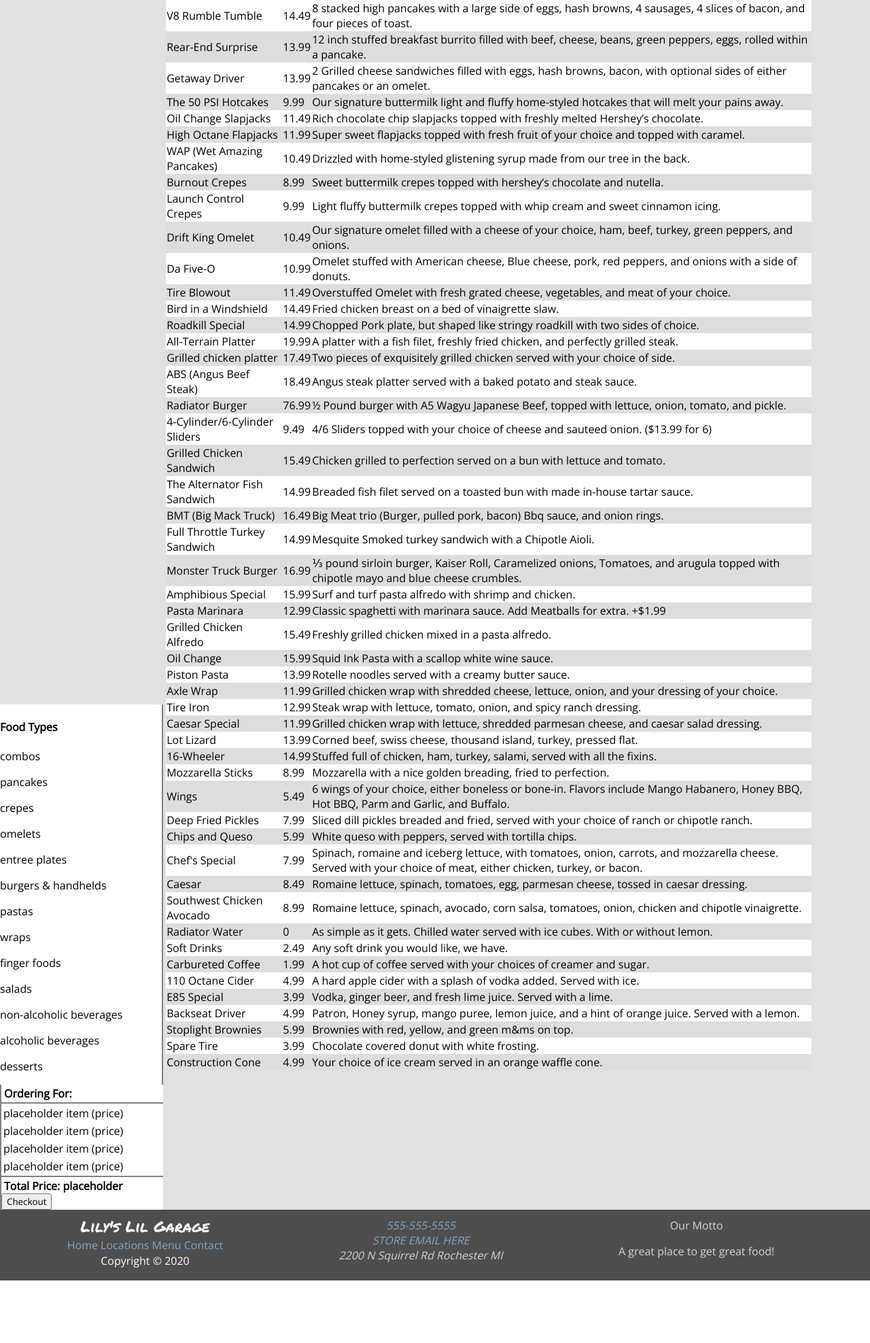
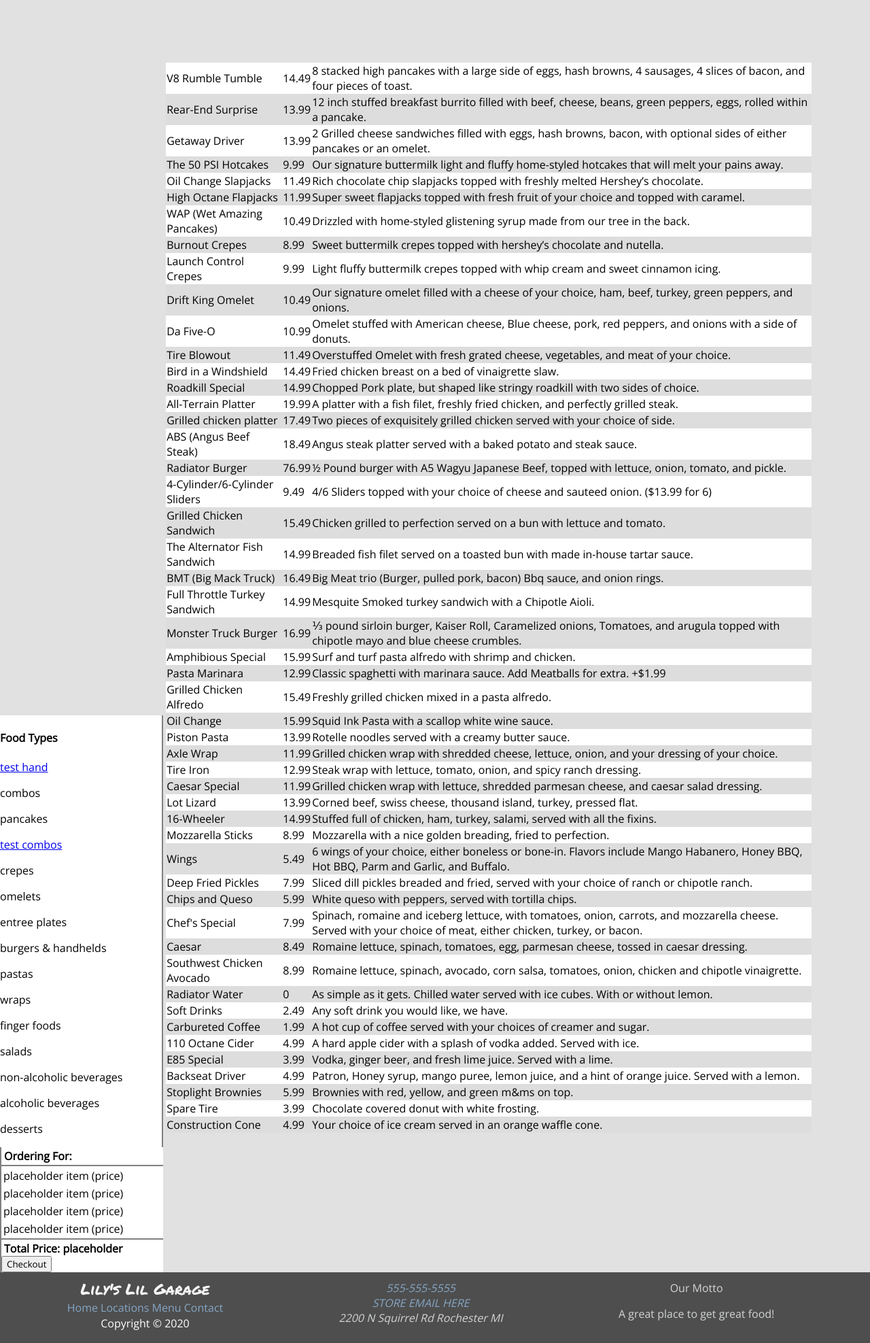
Before and after one commit to cjordanOU/Lily-Garage-Website, a PHP site: page /orderOnline.php in a window 1280 px wide. Shown: the part 150-2125 px from the top of the page at 68% size. Before the commit the page ends 2033 px from the top, so only its background shows below. Run offline with PHP 8.4, Linux system fonts and the light colour scheme; data comes from the database, SQL or seed files in the repository; data that the repository does not hold is empty.

Commit message:
php/style changes

```diff
--- a/orderOnline.php
+++ b/orderOnline.php
@@ -45,8 +45,10 @@
         <main id="orderMain">
             <div class="orderLeft">
                 <h4>Food Types</h4>
+                <a href="#handheld">test hand</a>
                 <p>combos</p>
                 <p>pancakes</p>
+                <a href="#combos">test combos</a>
                 <p>crepes</p>
                 <p>omelets</p>
                 <p>entree plates</p>
@@ -68,7 +70,7 @@
 
                     if ($result-> num_rows > 0) {
                         while ($row = $result-> fetch_assoc()) {
-                            echo "<tr><td>". $row["food_name"] ."</td><td>". $row["price"] ."</td><td>". $row["description"] ."</td></tr>";
+                            echo "<tr id='". $row["food_category"] ."'><td>". $row["food_name"] ."</td><td>". $row["price"] ."</td><td>". $row["description"] ."</td></tr>";
                         }
                         echo "</table>";
                     }
--- a/style.css
+++ b/style.css
@@ -25,7 +25,8 @@
     background-color: #212121;
     background-image: radial-gradient(closest-side, transparent 95%, #212121 90%), radial-gradient(closest-side, transparent 95%, #272727 99%);
     background-size:40px 40px;
-	background-position:0 0, 20px 20px;
+    background-position:0 0, 20px 20px;
+    scroll-padding-top: 70px;
 }
 
 body {
@@ -34,6 +35,7 @@
     background: rgb(225, 225, 225);
     top: 0;
     box-shadow: 0 0 4px rgba(0,0,0,.14), 0 4px 8px rgba(0,0,0,.28);
+    scroll-padding-top: 70px;
 }
 
 /* ------ header ------ */
@@ -554,7 +556,7 @@
 }
 
 #orderMain {
-    padding-top: 150px;
+    margin-top: 150px;
     padding-bottom: 0;
 }
 
@@ -635,3 +637,7 @@
 .orderCheckout {
     border-top: 2px solid gray;
 }
+
+.combos .pancakes .crepes .omelet .plates .handheld .pastas .wraps .appetizers .salads .non_alc .alc .desserts {
+
+}
```
